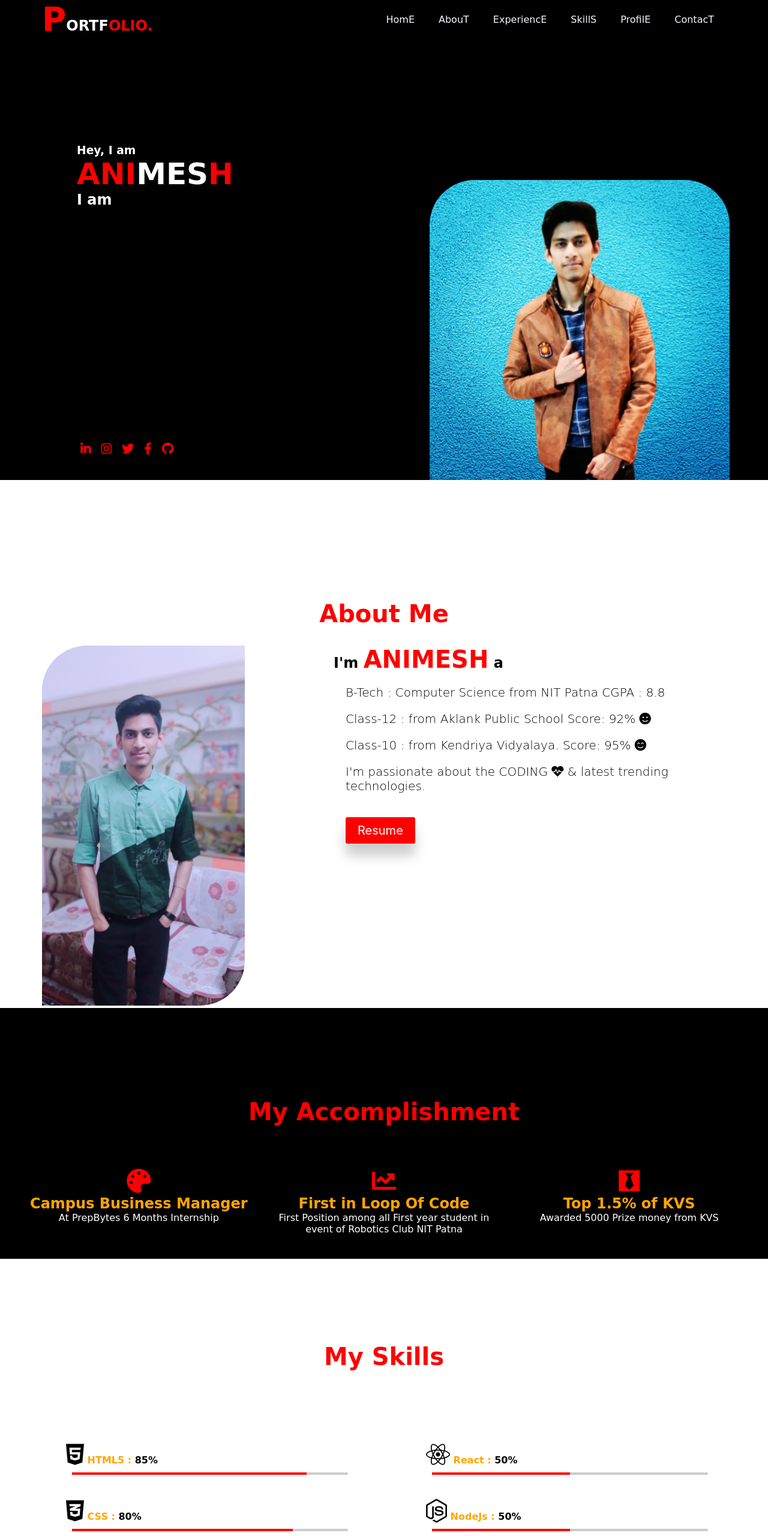
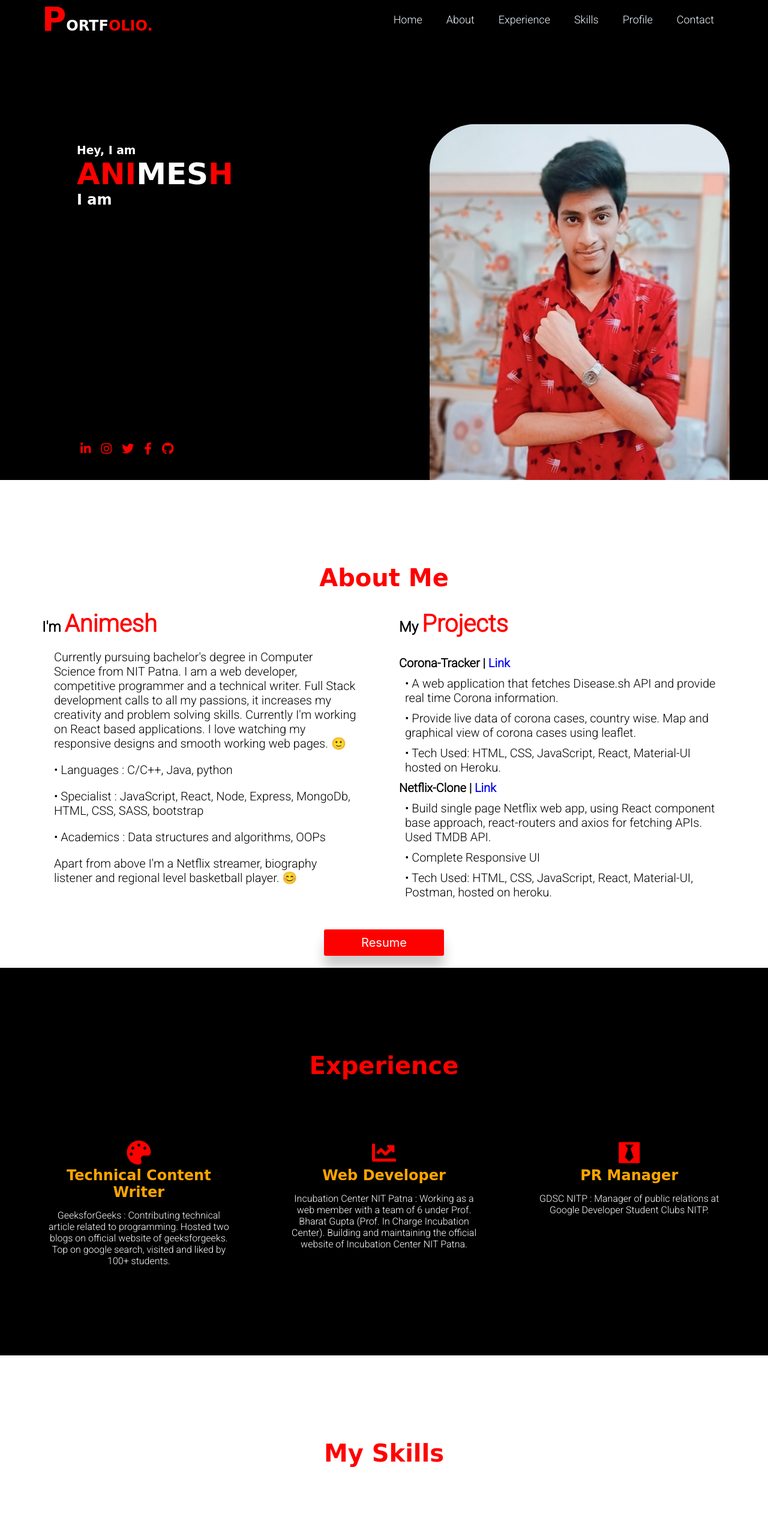
Before and after one commit to Animeshmaru/Portfolio, a plain HTML site: page index.html in a window 1280 px wide. Shown: the top 2560 px of the page at 60% size. Drawn offline with nearby package versions, Linux system fonts and the light colour scheme; a script that the page names is missing; a web font is replaced by a local one.

Commit message:
latest portfolio

```diff
--- a/index.css
+++ b/index.css
@@ -1,7 +1,9 @@
+@import url('https://fonts.googleapis.com/css2?family=Roboto:wght@300&display=swap');
 *{
     margin: 0;
     padding: 0;
     box-sizing: inherit;
+    /* font-family: 'Roboto', sans-serif; */
 }
 html{
     font-size: 62.5%;
@@ -19,6 +21,7 @@ h1,h2,h3,h4,h5{
     font-weight: 900;
 }
 img{
+
     max-width: 100%;
 }
 a{
@@ -50,6 +53,9 @@ li{
 
 }
 .header img{
+    box-shadow: inset 0 0 10px #311b0b;
+
+    /* box-shadow: 0 30px 40px rgba(0,0,0,.1); */
     position: absolute;
     right: 5%;
     bottom: 0;
@@ -111,7 +117,9 @@ li{
 
 }
 .nav-item{
+    font-family: 'Roboto', sans-serif;
     padding: 0.8rem 1rem;
+    font-size: 1.8rem;
 }
 .nav-link{
     color: aliceblue;
@@ -236,7 +244,7 @@ li{
 
 /* About */
 .section{
-    padding: 5rem 0.7rem 0;
+    padding: 4rem 0.7rem 0;
     overflow-x: hidden;
 }
 .about{
@@ -245,7 +253,9 @@ li{
 .title{
     margin: 7rem 0.7rem 0;
     text-align: center;
-
+}
+.about .title{
+    margin-top: 2rem;
 }
 .title h1{
     color: red;
@@ -256,43 +266,56 @@ li{
     font-family: cursive;
     margin: 3rem;
 }
-/* .title h1::after{
-    content: "";
-    position: absolute;
-    left: 50%;
-    top: 10%;
-    transform: translate(-50%,-50%);
-    background-color: orange;
-    width: 200px;
-    height: 0.4rem;
-    z-index: 1;
-} */
+
 .about-center{
     display: grid;
-    grid-template-columns: 1fr 1.5fr;
+    grid-template-columns: 1.3fr 1.3fr;
     gap: 3rem 5rem;
+    color: black;
+    font-family: 'Roboto', sans-serif;
 }
-.left img{
-    height: 60rem;
-    border-radius: 75px 0 75px;
-    object-fit: cover;
-}
-.right h1{
-    color: black;
-}
-.right p{
+
+.left p{
     color: black;
     margin:2rem;
     font-weight: 300;
     font-size: 2rem;
-    font-family: cursive;
 }
-.right h1 span{
+.left h1 span{
     color: red;
     font-weight: 900 ;
     font-size: 4rem;
 }
+.right .project_title{
+    font-weight: 900 ;
+    font-size: 2rem;
+
+}
+.right span{
+    color: red;
+    font-weight: 900 ;
+    font-size: 4rem;
+}
+.right h1{
+    margin-bottom: 3rem;
+}
+.right p{
+    color: black;
+    margin:1rem;
+    font-weight: 300;
+    font-size: 2rem;
+    font-family: 'Roboto', sans-serif;
+}
+.resume{
+    display: flex;
+    align-items: center;
+    justify-content:center;
+    width: 100%;
+    margin-top:2rem;
+}
 a.btn{
+    width:20rem;
+    text-align: center;
     display: inline-block;
     padding: 1rem 2rem;
     background-color: red;
@@ -329,9 +352,25 @@ a.btn:active{
        justify-content: center;
     }
 }
+
+
 /* service */
 .theme{
     background: black;
+}
+.service-container{
+    display: flex;
+    margin: 1rem;
+    padding: 1rem;
+}
+.services {
+    padding: 3rem;
+    margin: 2rem;
+    height: 35rem;
+    text-align: center;
+    width: 60%;
+    /* width: 50rem; */
+    border-radius: 2rem;
 }
 
 .services h2{
@@ -340,32 +379,32 @@ a.btn:active{
 .services i{
     color: red;
 }
-.service-container{
-    display: flex;
-    margin: 1rem;
-    padding: 1rem;
-}
 .services p{
+    margin-top: 15px;
     width: 100%;
-}
-.services {
-    /* padding: 3rem; */
-    margin: 2rem;
-    height: 100%;
-    text-align: center;
-    width: 60%;
+    font-family: 'Roboto', sans-serif;
+
 }
 .services span{
     font-size: 4rem;
 }
 @media only screen and (max-width:852px){
+    .title h1{
+        font-size: 2rem;
+    }
     .service-container{
         display: flex;
         flex-direction: column;
         align-items: center;
         justify-content: center;
     }
-
+    .services{
+        margin: 0;
+        width: 95%;
+    }
+    .services span{
+        font-size: 2rem;
+    }
 }
 .services:hover{
     background: red;
@@ -376,7 +415,7 @@ a.btn:active{
     color: aliceblue;
 }
 
-
+/* skill sec */
 .skills .title{
     margin-top: 11rem;
 
@@ -502,6 +541,7 @@ a.btn:active{
 /* footer */
 footer{
     margin-top: 3rem;
+    padding: 3rem;
     background-color: black;
     text-align: center;
 }
@@ -509,11 +549,13 @@ footer span{
     color: orange;
 }
 .contact-center {
-   display: grid;
-   grid-template-columns: 1fr 1fr;
-   gap: 1rem;
+    display: grid;
+    grid-template-columns: 1fr 1fr;
+    gap: 1rem;
+    font-family: 'Roboto', sans-serif;
+
 }
-.title h2{
+.contact .title h2{
     color: orange;
     margin-bottom: 3rem;
 }
@@ -529,21 +571,22 @@ footer span{
     color: black;
     font-weight: 900;
 }
-form{
+form div, label{
     color: orange;
-
+    font-weight: 700;
 }
 form input{
-    width: 15rem;
-
+    width: 30rem;
     margin: 1rem 2rem;
-    /* margin-left: 5rem; */
     height: 3rem;
     padding: 1.5rem;
 }
-form div{
-    /* width: 100%; */
+form textarea{
+    padding: 1.5rem;
+    margin: 1rem;
+    width: 80%;
 }
+
 .right form {
     margin-left: 7rem;
 }
@@ -563,8 +606,11 @@ form .btn{
    form input{
        width: 80%;
        height: 1rem;
-
-   }
+    }
+    form textarea{
+        width: 80%;
+        margin: 1rem;
+}
    form .btn{
        width: 50%;
    }
--- a/index.html
+++ b/index.html
@@ -30,7 +30,7 @@
 <body>
   <!-- header  -->
   <header class="header" id="home">
-    <img src="images/ani.jfif" alt="">
+    <img src="images/animesh.jpeg" alt="">
     <nav class="nav ">
       <div class="navigation container">
 
@@ -50,22 +50,22 @@
           </div>
           <ul class="nav-list">
             <li class="nav-item">
-              <a href="#home" class="nav-link">HomE</a>
+              <a href="#home" class="nav-link">Home</a>
             </li>
             <li class="nav-item">
-              <a href="#about" class="nav-link">AbouT</a>
+              <a href="#about" class="nav-link">About</a>
             </li>
             <li class="nav-item">
-              <a href="#services" class="nav-link">ExperiencE</a>
+              <a href="#services" class="nav-link">Experience</a>
             </li>
             <li class="nav-item">
-              <a href="#skills" class="nav-link">SkillS</a>
+              <a href="#skills" class="nav-link">Skills</a>
             </li>
             <li class="nav-item">
-              <a href="#teams" class="nav-link">ProfilE</a>
+              <a href="#profile" class="nav-link">Profile</a>
             </li>
             <li class="nav-item">
-              <a href="#contact" class="nav-link">ContacT</a>
+              <a href="#contact" class="nav-link">Contact</a>
             </li>
           </ul>
         </div>
@@ -81,17 +81,18 @@
       <h2>I am <span id="type1"></span></h2>
     </div>
     <div class="icons">
-        <span><a href="https://www.linkedin.com/in/animesh-maru-17b880205/"><i class="fab fa-linkedin-in" ></i></a></span>
-        <span><a href="https://instagram.com/aniimesh1"><i class="fab fa-instagram" ></i></a></span>
-        <span><a href="https://twitter.com/AnimeshMaru"><i class="fab fa-twitter" ></i></a></span>
-        <span><a href="https://www.facebook.com/animesh.maru/"><i class="fab fa-facebook-f" ></i></a></span>
-        <span><a href="https://github.com/Animeshmaru/"><i class="fab fa-github" ></i></a></span>
+      <span><a href="https://www.linkedin.com/in/animesh-maru-17b880205/"><i class="fab fa-linkedin-in"></i></a></span>
+      <span><a href="https://instagram.com/aniimesh1"><i class="fab fa-instagram"></i></a></span>
+      <span><a href="https://twitter.com/AnimeshMaru"><i class="fab fa-twitter"></i></a></span>
+      <span><a href="https://www.facebook.com/animesh.maru/"><i class="fab fa-facebook-f"></i></a></span>
+      <span><a href="https://github.com/Animeshmaru/"><i class="fab fa-github"></i></a></span>
     </div>
   </header>
 
   <!-- main -->
   <main>
-    <!-- About sec -->
+
+    <!-- About  -->
     <section class="section about" id="about">
       <div class="title">
         <h1>About Me</h1>
@@ -99,65 +100,95 @@
 
       <div class="about-center container">
         <div class="left">
-          <img src="images/1.jpeg" alt="">
+          <!-- <img src="images/1.jpeg" alt=""> -->
+          <h1>I'm <span>Animesh</span> </h1>
+          <span id="type2"></span>
+          <div class="me-container">
+            <p>Currently pursuing bachelor's degree in Computer Science from NIT Patna. I am a web developer, competitive programmer and a
+              technical writer.
+              Full Stack development calls to all my passions, it increases my creativity and problem solving skills.
+              Currently I'm working on React based applications. I love watching my responsive designs and smooth
+              working web pages. 🙂</p>
+            <p>• Languages : C/C++, Java, python</p>
+            <p>• Specialist : JavaScript, React, Node, Express, MongoDb, HTML, CSS, SASS, bootstrap</p>
+            <p>• Academics : Data structures and algorithms, OOPs</p>
+            <p>Apart from above I'm a Netflix streamer, biography listener and regional level basketball player. 😊</p>
+          </div>
         </div>
 
         <div class="right">
-          <h1>I'm <span>ANIMESH</span>  a <span id="type2"></span></h1>
+          <h1>My <span>Projects</span> </h1>
           <div class="me-container">
-            <p> <span class="col"></span>   B-Tech : <span class="cs">Computer Science</span>  from <span class="nit">NIT Patna</span>  CGPA : 8.8</p>
+            <div class="project_title">Corona-Tracker | <a href="https://corona-tracker-animesh.herokuapp.com">Link</a></div>
+            <p>
+              • A web application that fetches Disease.sh API and provide
+              real time Corona information.</p>
+              <p>• Provide live data of corona cases, country wise.
+              Map and graphical view of corona cases using leaflet.</p>
+              <p>• Tech Used: HTML, CSS, JavaScript, React, Material-UI
+              hosted on Heroku.</p>
+              <div class="project_title">Netflix-Clone | <a href="https://netflix-clone-animesh.herokuapp.com">Link</a></div>
+            <p>
+              • Build single page Netflix web app, using React component
+              base approach, react-routers and axios for fetching APIs.
+              Used TMDB API.</p>
+              <p>• Complete Responsive UI</p>
+              <p>• Tech Used: HTML, CSS, JavaScript, React, Material-UI,
+              Postman, hosted on heroku.</p>
+            </div>
+        </div>
 
 
-           <p> <span class="10">Class-12 :</span>   from Aklank Public School Score: 92%  <i class="fas fa-smile"></i></i></p>
+      </section>
 
-           <p> <span class="10">Class-10 :</span>    from Kendriya Vidyalaya. Score: 95% <i class="fas fa-smile-beam"></i></p>
-
-
-           <p> I'm passionate about the CODING  <i class="fas fa-heartbeat"></i> & latest trending technologies.</p>
+      <div class="resume">
+        <a href="https://drive.google.com/file/d/14yH8WNl0FFlMvMr40iJb5OMIXiAnGLLP/view?usp=sharing"
+          class="btn">Resume</a>
       </div>
 
-          <a href="#" class="btn">Resume</a>
-        </div>
-      </div>
-    </section>
-      <!-- services -->
-
+    <!-- achievements -->
     <section class="section theme" id="services">
       <div class="title">
-          <h1>My Accomplishment</h1>
+        <h1>Experience</h1>
       </div>
 
       <div class="service-container">
         <div class="services">
           <span><i class="fas fa-palette"></i></span>
-            <h2>Campus Business Manager</h2>
-            <p>At PrepBytes 6 Months Internship </p>
+          <h2>Technical Content Writer </h2>
+          <p>GeeksforGeeks :  Contributing technical article related to programming.
+            Hosted two blogs on official website of geeksforgeeks.
+            Top on google search, visited and liked by 100+ students.</p>
         </div>
 
         <div class="services">
           <span><i class="fas fa-chart-line"></i></span>
-            <h2>First in Loop Of Code</h2>
-            <p>First Position among all First year student in event of Robotics Club NIT Patna</p>
+          <h2>Web Developer</h2>
+          <p>Incubation Center NIT Patna : Working as a web member with a team of 6 under Prof. Bharat Gupta (Prof. In Charge Incubation Center). Building and maintaining the official website of Incubation Center NIT Patna.
+          </p>
         </div>
 
         <div class="services">
           <span><i class="fab fa-black-tie"></i></span>
-            <h2>Top 1.5% of KVS</h2>
-            <p>Awarded 5000 Prize money from KVS </p>
+          <h2>PR Manager</h2>
+          <p>GDSC NITP : Manager of public
+            relations at Google Developer
+            Student Clubs NITP.</p>
         </div>
 
       </div>
-      </section >
+    </section>
+
     <!-- skills -->
     <div id="skills"></div>
-      <section class="skills" >
+    <section class="skills">
       <div class="skill-container">
-        <div class="title" >
+        <div class="title">
           <h1>My Skills</h1>
         </div>
 
         <div class="skill-center container">
-          <div class="skills-left" >
+          <div class="skills-left">
             <div class="skills-box">
               <h4><i class="fab fa-html5"></i> HTML5 : <span>85%</span></h4>
               <div class="skills-desc">
@@ -219,8 +250,8 @@
       </div>
     </section>
 
-      <!-- teams -->
-      <section class="section theme" id="teams">
+    <!-- profile -->
+    <section class="section theme" id="profile">
       <div class="title">
         <h1>Coding Profile</h1>
       </div>
@@ -232,10 +263,10 @@
                 <a href="https://codeforces.com/profile/Animeshmaru">
                   <div class="team">
                     <div class="img-cover">
-                      <img src="images/codeforces.jfif" alt="">
+                      <img src="images/codeforces.png" alt="">
                     </div>
                     <h2>CODEFORCES</h2>
-                    <p>Rating : 824</p>
+                    <p>Rating : 1116</p>
                   </div>
                 </a>
               </li>
@@ -246,15 +277,15 @@
                       <img src="images/codechef.jfif" alt="">
                     </div>
                     <h2>CODECHEF</h2>
-                    <p>3 Star</p>
+                    <p>4 Star</p>
                   </div>
                 </a>
               </li>
               <li class="glide__slide">
-                <a href="">
+                <a href="https://leetcode.com/Animeshmaru/">
                   <div class="team">
                     <div class="img-cover">
-                      <img src="images/leetcode.jfif" alt="">
+                      <img src="images/leetcode.png" alt="">
                     </div>
                     <h2>LEETCODE</h2>
                     <p></p>
@@ -262,7 +293,7 @@
                 </a>
               </li>
               <li class="glide__slide">
-                <a href="">
+                <a href="https://www.hackerrank.com/animeshmaru16">
                   <div class="team">
                     <div class="img-cover">
                       <img src="images/hackerrank.png" alt="">
@@ -310,20 +341,21 @@
             <h2>Message Me</h2>
           </div>
           <form action="">
-            <span> Name:<input type="text" placeholder="Name"></span>
+            <div> Name:<input type="text" placeholder="Name"></div>
             <div> Email:<input type="email" placeholder="Email"></div>
-            <span> Phone No.:<input type="number" placeholder="Phone"></span>
+            <div> Phone :<input type="number" placeholder="Phone"></div>
             <div> Subject:<input type="text" placeholder="Subject"></div>
-            <div> Describe:<input type="text" placeholder="Enter your views..."></div>
+            <label>Describe:</label> <div><textarea type="text" placeholder="Enter your views..."></textarea></div>
             <a href="" class="btn">Send</a>
           </form>
 
         </div>
       </div>
     </section>
+
     <!-- footer -->
     <footer>
-          <h3>Created by <span>ANIMESH</span> | <i class="far fa-copyright"></i> 2021</h3>
+      <h3>Created by <span>ANIMESH</span> with <span color="red">❤</span> | <i class="far fa-copyright"></i> 2021</h3>
     </footer>
   </main>
 
@@ -346,7 +378,9 @@
     integrity="sha512-8n76hXrEZEjWeAITXGVFTfxFAXZpj4+waRLRktraeC2Yq/2PuvmtM6Fft5ce0ifobSCCuIwjGSYMI38UfJpiSw=="
     crossorigin="anonymous"></script>
   <!-- GSAP -->
-    <script src="https://cdnjs.cloudflare.com/ajax/libs/gsap/3.6.1/gsap.min.js" integrity="sha512-cdV6j5t5o24hkSciVrb8Ki6FveC2SgwGfLE31+ZQRHAeSRxYhAQskLkq3dLm8ZcWe1N3vBOEYmmbhzf7NTtFFQ==" crossorigin="anonymous"></script>
+  <script src="https://cdnjs.cloudflare.com/ajax/libs/gsap/3.6.1/gsap.min.js"
+    integrity="sha512-cdV6j5t5o24hkSciVrb8Ki6FveC2SgwGfLE31+ZQRHAeSRxYhAQskLkq3dLm8ZcWe1N3vBOEYmmbhzf7NTtFFQ=="
+    crossorigin="anonymous"></script>
   <!-- custom script  -->
   <script src="index.js"></script>
 </body>
```
Also changed, not shown: index.js (+10 -10 lines), images/1.jpg (deleted), images/2.jfif (deleted), images/3.jpg (deleted), images/4.jfif (deleted), images/animesh.jpeg (added), images/codechef.jfif, images/codechef.png (deleted), images/codeforces.jfif (deleted), images/codeforces.png (added), images/leetcode.jfif (deleted), images/leetcode.png (added). Lines whose indentation alone changed are shown as unchanged.
